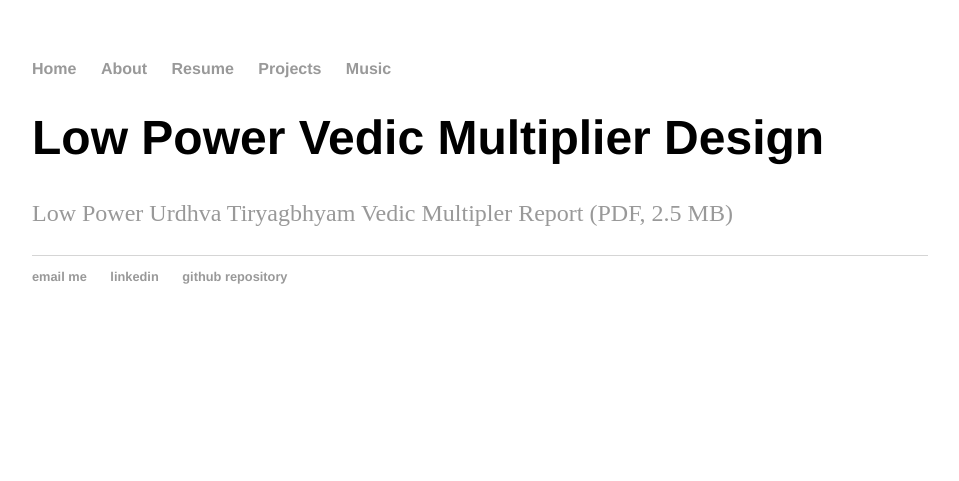
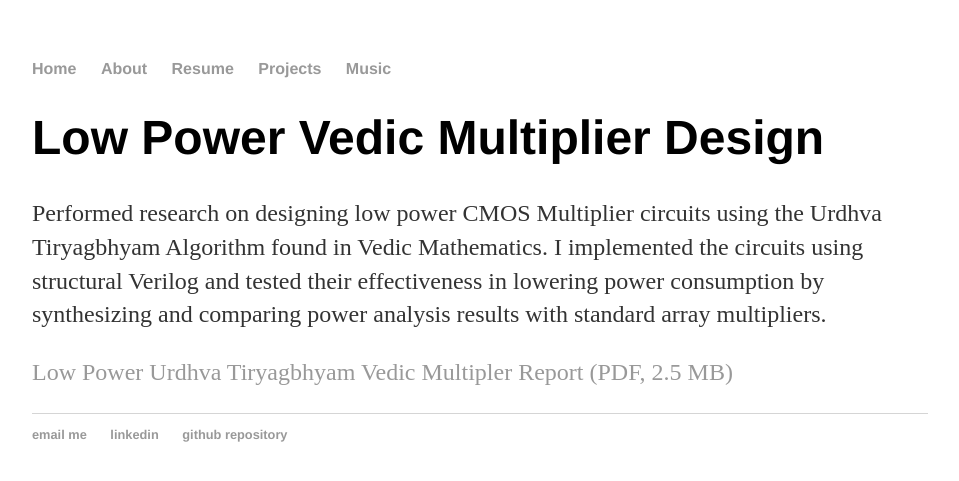
Before and after one commit to zackfravel/zackfravel.github.io, a Jekyll site: the page built from _posts/2017-05-02-Vedic-Multiplier.md, in a window 1280 px wide. Shown: the top 481 px of the page, without its empty margins (160-1119 px from the left). Built offline with Jekyll 4.4.1, drawn with Linux system fonts in a browser that asks for light colours.

Commit message:
Update 2017-05-02-Vedic-Multiplier.md

```diff
--- a/_posts/2017-05-02-Vedic-Multiplier.md
+++ b/_posts/2017-05-02-Vedic-Multiplier.md
@@ -3,4 +3,6 @@
 title: "Low Power Vedic Multiplier Design"
 ---
 
+Performed research on designing low power CMOS Multiplier circuits using the Urdhva Tiryagbhyam Algorithm found in Vedic Mathematics. I implemented the circuits using structural Verilog and tested their effectiveness in lowering power consumption by synthesizing and comparing power analysis results with standard array multipliers.
+
 [Low Power Urdhva Tiryagbhyam Vedic Multipler Report (PDF, 2.5 MB)](https://zackfravel.github.io/assets/pdf/vedic.pdf)
```
